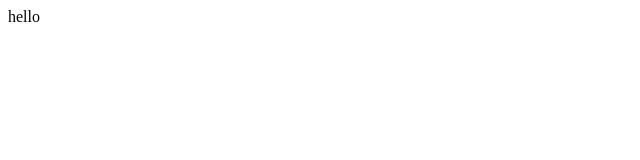
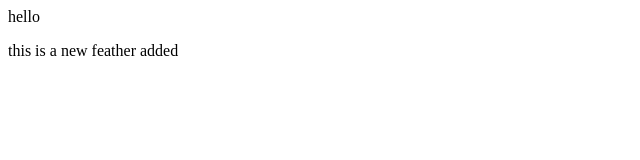
Before and after one commit to code-with-ziyad/JavaScript, a plain HTML site: page index.html in a window 1280 px wide. Shown: the whole page, without its empty margins (0-640 px from the left). Drawn offline with Linux system fonts and the light colour scheme.

Commit message:
added new feature

```diff
--- a/index.html
+++ b/index.html
@@ -1 +1,2 @@
 <p>hello</p>
+<p>this is a new feather added</p>
```
Also changed, not shown: 1 other file.
